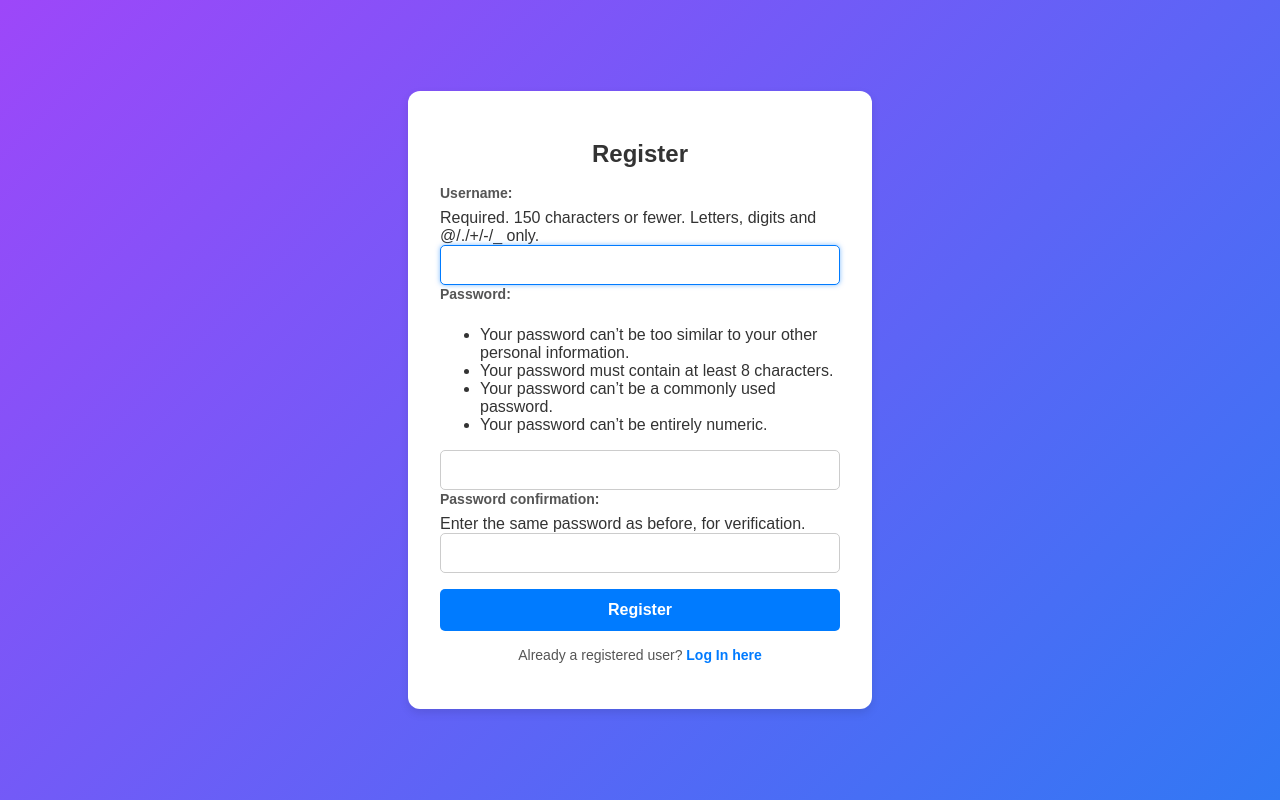
After one commit to Akshatsingh14/To-Do-List, a Django app: page /2 in a window 1280 px wide. The commit adds this page. Run offline with Django 5.2, Linux system fonts and the light colour scheme.

Commit message:
Add files via upload

```diff
--- a/ToDo/ToDo/settings.py
+++ b/ToDo/ToDo/settings.py
@@ -55,7 +55,7 @@ ROOT_URLCONF = 'ToDo.urls'
 TEMPLATES = [
     {
         'BACKEND': 'django.template.backends.django.DjangoTemplates',
-        'DIRS': [],
+        'DIRS': [BASE_DIR/'templates'],
         'APP_DIRS': True,
         'OPTIONS': {
             'context_processors': [
--- /dev/null
+++ b/ToDo/app/forms.py
@@ -0,0 +1,5 @@
+from django import forms
+from django.contrib.auth.forms import UserCreationForm
+
+class Register(UserCreationForm):
+    pass
--- a/ToDo/app/models.py
+++ b/ToDo/app/models.py
@@ -1,14 +1,17 @@
 from django.db import models
+from django.contrib.auth.models import User
 
 # Create your models here.
 class List(models.Model):
     task = models.CharField(max_length=200)
+    user = models.ForeignKey(User, on_delete=models.CASCADE, null = True)
 
     def __str__(self):
         return self.task
 
 class History(models.Model):
     dtask = models.CharField(max_length=200)
+    user = models.ForeignKey(User, on_delete=models.CASCADE, null = True)
 
     def __str__(self):
         return self.dtask
--- a/ToDo/app/templates/add.html
+++ b/ToDo/app/templates/add.html
@@ -39,6 +39,8 @@
     </style>
 </head>
 <body>
+    {% include 'nav.html' %}
+    <section>
         <div class="container">
             <a href="{% url 'home' %}"><img src="{% static 'images/left-arrow.png' %}" alt="" height="25px" width="24px"></a>
             <div class="header">
@@ -53,5 +55,6 @@
             </form>
             </div>
         </div>
+    </section>
 </body>
 </html>
--- a/ToDo/app/templates/history.html
+++ b/ToDo/app/templates/history.html
@@ -38,6 +38,9 @@
     </style>
 </head>
 <body>
+    {% include 'nav.html' %}
+
+    <section>
         <div class="container">
             <a href="{% url 'home' %}"><img src="{% static 'images/left-arrow.png' %}" alt="" height="25px" width="24px"></a>
             <div class="header">
@@ -61,5 +64,6 @@
             </form>
             {% endfor %}
         </div>
+    </section>
 </body>
 </html>
--- /dev/null
+++ b/ToDo/app/templates/register.html
@@ -0,0 +1,118 @@
+<!DOCTYPE html>
+<html lang="en">
+<head>
+    <meta charset="UTF-8">
+    <meta name="viewport" content="width=device-width, initial-scale=1.0">
+    <title>Register</title>
+    <style>
+        body {
+            font-family: Arial, sans-serif;
+            background: linear-gradient(135deg, #9d47f9, #3178f4);
+            margin: 0;
+            padding: 0;
+            display: flex;
+            justify-content: center;
+            align-items: center;
+            height: 100vh;
+            color: #fff;
+        }
+
+        .container {
+            width: 100%;
+            max-width: 400px;
+            background: #ffffff;
+            border-radius: 12px;
+            padding: 2rem;
+            box-shadow: 0 4px 10px rgba(0, 0, 0, 0.1);
+            color: #333;
+        }
+
+        .container h1 {
+            text-align: center;
+            font-size: 24px;
+            margin-bottom: 1rem;
+            color: #333;
+        }
+
+        form {
+            display: flex;
+            flex-direction: column;
+        }
+
+        .form-group {
+            margin-bottom: 1rem;
+        }
+
+        form label {
+            font-size: 14px;
+            font-weight: bold;
+            color: #555;
+            margin-bottom: 0.5rem;
+            display: inline-block;
+        }
+
+        form input {
+            width: 100%;
+            padding: 10px;
+            border: 1px solid #ccc;
+            border-radius: 5px;
+            font-size: 16px;
+            box-sizing: border-box;
+            transition: border-color 0.3s ease, box-shadow 0.3s ease;
+        }
+
+        form input:focus {
+            border-color: #007bff;
+            box-shadow: 0 0 5px rgba(0, 123, 255, 0.5);
+            outline: none;
+        }
+
+        button[type="submit"] {
+            background-color: #007bff;
+            color: #ffffff;
+            border: none;
+            border-radius: 5px;
+            padding: 12px;
+            cursor: pointer;
+            font-size: 16px;
+            font-weight: bold;
+            margin-top: 1rem;
+            transition: background-color 0.3s ease, transform 0.2s ease;
+        }
+
+        button[type="submit"]:hover {
+            background-color: #0056b3;
+            transform: scale(1.05);
+        }
+
+        p {
+            text-align: center;
+            margin-top: 1rem;
+            font-size: 14px;
+            color: #555;
+        }
+
+        p a {
+            color: #007bff;
+            text-decoration: none;
+            font-weight: bold;
+            transition: color 0.3s ease;
+        }
+
+        p a:hover {
+            color: #0056b3;
+        }
+    </style>
+</head>
+<body>
+    <div class="container">
+        <h1>Register</h1>
+        <form action="" method="POST">
+            {% csrf_token %}
+            {{ register }}
+            <button type="submit">Register</button>
+        </form>
+        <p>Already a registered user? <a href="{% url 'log_in' %}">Log In here</a></p>
+    </div>
+</body>
+</html>
--- a/ToDo/app/templates/update.html
+++ b/ToDo/app/templates/update.html
@@ -44,6 +44,9 @@
     </style>
 </head>
 <body>
+    {% include 'nav.html' %}
+
+    <section>
         <div class="container">
             <a href="{% url 'home' %}"><img src="{% static 'images/left-arrow.png' %}" alt="" height="25px" width="24px"></a>
             <div class="header">
@@ -60,5 +63,6 @@
             </div>
             </form>
         </div>
+    </section>
 </body>
 </html>
--- a/ToDo/app/urls.py
+++ b/ToDo/app/urls.py
@@ -2,10 +2,13 @@ from django.urls import path
 from . import views
 
 urlpatterns = [
-    path('',views.index, name = 'home'),
+    path('',views.log_in, name = 'log_in'),
+    path('1',views.index, name = 'home'),
+    path('2',views.register, name = 'register'),
     path('one/<int:pk>',views.update, name = 'update'),
     path('add',views.create, name = 'create'),
     path('three',views.hist, name = 'hist'),
     path('four/<int:pk1>',views.delete, name = 'delete'),
     path('two/<int:pk2>',views.pdelete, name = 'pdelete'),
+    path('3',views.log_out, name = 'log_out'),
 ]
--- a/ToDo/app/views.py
+++ b/ToDo/app/views.py
@@ -1,70 +1,156 @@
-from django.shortcuts import render, redirect
+from django.shortcuts import render, redirect, get_object_or_404
 from django.http import HttpResponse
+from django.contrib.auth.models import User
+from django.contrib.auth import authenticate, login, logout
+from django.contrib.auth.decorators import login_required
+from django.contrib.auth.password_validation import validate_password
 from .models import List, History
+from .forms import Register
 
 # Create your views here.
+
+# Login Function
+def log_in(request):
+    if request.method == 'POST':
+        un = request.POST['un']
+        password = request.POST['password']
+
+        # Authenticate the user
+        user = authenticate(request, username=un, password=password)
+        if user is not None:
+            login(request, user)
+            return redirect('home')
+        else:
+            # Provide feedback for invalid credentials
+            return HttpResponse("Invalid credentials, please try again!")
+
+    return render(request, 'enter.html')
+
+
+# Logout Function
+def log_out(request):
+    logout(request)
+    return redirect('log_in')
+
+
+# Registration Function
+def register(request):
+    if request.method == 'POST':
+        # Instantiate the form with POST data
+        form = Register(request.POST)
+
+        if form.is_valid():
+            # Extract username and password from the form
+            un = form.cleaned_data['username']
+            password = form.cleaned_data['password1']
+
+            try:
+                # Additional manual password validation
+                validate_password(password)
+
+                # Save the user (form's save method handles hashing the password)
+                user = form.save()
+
+                # Authenticate and log in the user
+                login(request, user)
+                return redirect('home')  # Redirect to home page or desired location
+
+            except Exception as e:
+                # Handle errors during additional validation
+                return HttpResponse(f"Error: {str(e)}", status=400)
+        else:
+            # Provide feedback if the form is invalid
+            return render(request, 'register.html', {'register': form})
+
+    else:
+        # Render an empty form for GET requests
+        form = Register()
+        return render(request, 'register.html', {'register': form})
+
+
+# Display Tasks
+@login_required(login_url='log_in')
 def index(request):
-    # data = List.objects.all()
-    query = request.GET.get('search','')
+    query = request.GET.get('search', '')
+
+    # Filter tasks based on search query
     if query:
-        data = List.objects.filter(task__icontains=query)
+        data = List.objects.filter(task__icontains=query, user=request.user).order_by('-id')
     else:
-        data = List.objects.all()
+        data = List.objects.filter(user=request.user).order_by('-id')
 
-    context = {
-        'data' : data
-    }
+    context = {'data': data}
+    return render(request, 'index.html', context)
 
-    return render(request,'index.html',context)
 
+# Create a New Task
+@login_required(login_url='log_in')
 def create(request):
     if request.method == 'POST':
         task = request.POST.get('task')
-        a = List.objects.create(task = task)
-        # print(task)
+
+        # Prevent empty task creation
+        if not task.strip():
+            return HttpResponse("Task cannot be empty!", status=400)
+
+        # Create the task
+        List.objects.create(task=task, user=request.user)
         return redirect('home')
 
-    return render(request,'add.html')
+    return render(request, 'add.html')
 
+
+# Update a Task
+@login_required(login_url='log_in')
 def update(request, pk):
-    data1 = List.objects.get(id = pk)
+    data1 = get_object_or_404(List, id=pk, user=request.user)
+
     if request.method == 'POST':
-        action = request.POST.get('action')  # Check which action (update or delete)
+        action = request.POST.get('action')
 
         if action == 'update':
-            # Handle Update Action
             task = request.POST.get('task')
-            if not task:  # If task is empty
+
+            # Prevent empty task update
+            if not task.strip():
                 return HttpResponse("Task cannot be empty!", status=400)
+
             data1.task = task
             data1.save()
-            return redirect('home')  # Redirect to the home page
+            return redirect('home')
 
-    context = {
-        'data1': data1
-        }
-
+    context = {'data1': data1}
     return render(request, 'update.html', context)
 
-def delete(request,pk1):
-    data1 = List.objects.get(id = pk1)  # Get the task object to delete
-    b = History.objects.create(dtask = data1.task)
 
-    data1.delete()  # Delete the task
+# Delete a Task
+@login_required(login_url='log_in')
+def delete(request, pk1):
+    data1 = get_object_or_404(List, id=pk1, user=request.user)
 
-    return redirect('home')
+    if request.method == 'POST':
+        History.objects.create(dtask=data1.task, user=request.user)  # Include user
+        data1.delete()
+        return redirect('home')
 
+    return HttpResponse("Method Not Allowed", status=405)
+
+
+# View History of Deleted Tasks
+@login_required(login_url='log_in')
 def hist(request):
-    data2 = History.objects.all()
-    context = {
-        'data2' : data2
-    }
-    return render(request,'history.html',context)
+    data2 = History.objects.filter(user=request.user).order_by('-id')
+    context = {'data2': data2}
+    return render(request, 'history.html', context)
 
-def pdelete(request,pk2):
-    print("one")
-    data2 = History.objects.get(id=pk2)
+
+# Delete a Task from History
+@login_required(login_url='log_in')
+def pdelete(request, pk2):
+    data2 = get_object_or_404(History, id=pk2, user=request.user)
+
     if request.method == 'POST':
         data2.delete()
+        return redirect('hist')
 
-    return redirect('home')
+    return HttpResponse("Method Not Allowed", status=405)
```
Also changed, not shown: ToDo/app/templates/enter.html (added, +28 -0 lines), ToDo/app/templates/index.html (+10 -1 lines), ToDo/static/css/form.css (added, +97 -0 lines), ToDo/static/css/style.css (+23 -14 lines), ToDo/templates/nav.html (added, +63 -0 lines), ToDo/app/migrations/0003_list_user.py (added), ToDo/app/migrations/0004_history_user.py (added), ToDo/db.sqlite3. Lines whose indentation alone changed are shown as unchanged.
